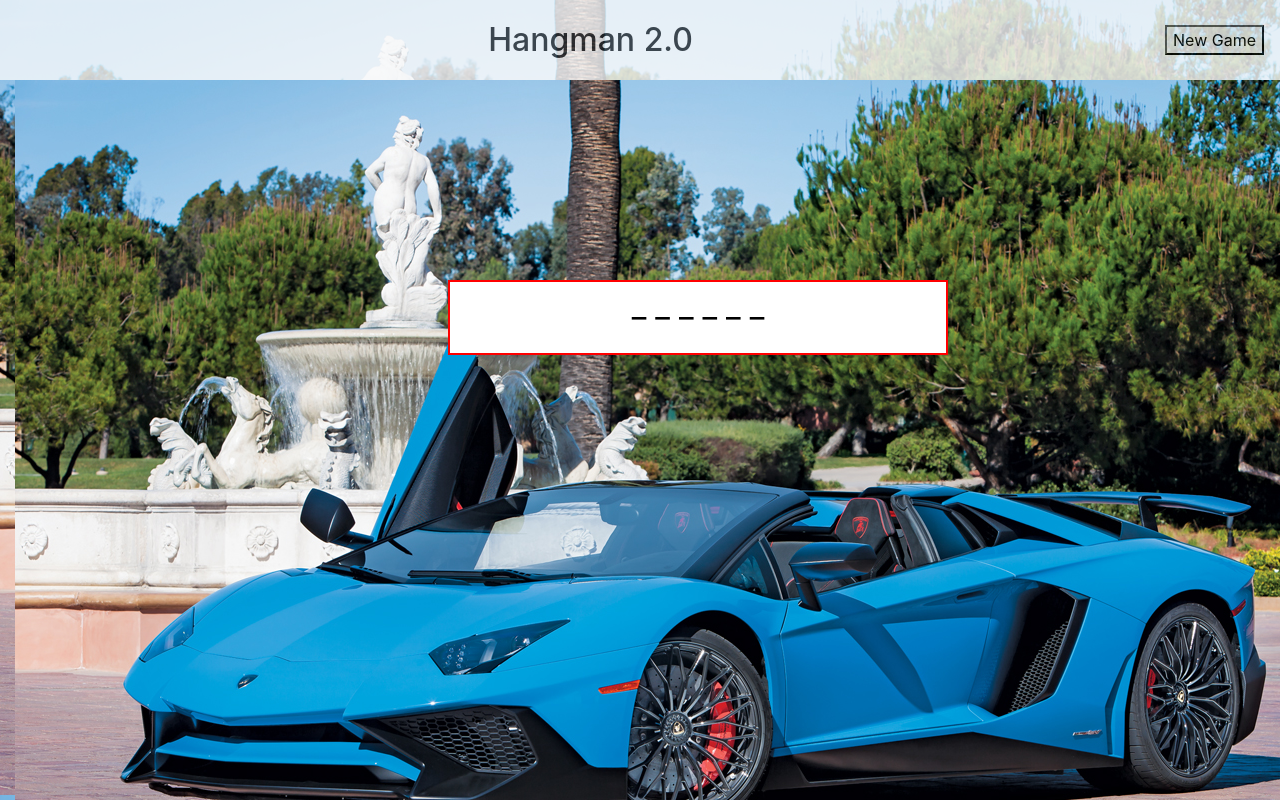
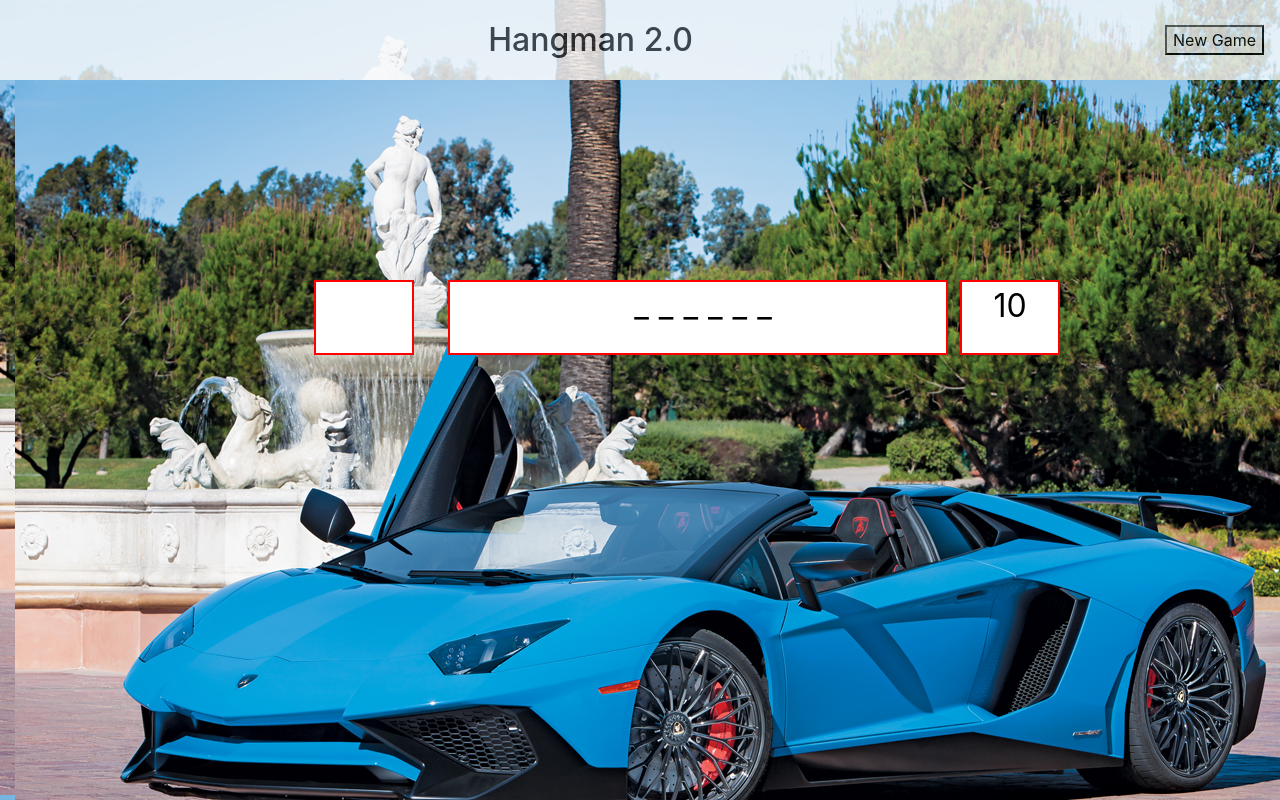
Before and after one commit to jdalton467/Hangman-Game, a plain HTML site: page index.html in a window 1280 px wide. Drawn offline with nearby package versions, Linux system fonts and the light colour scheme; files whose address does not match are found by name.

Commit message:
almost there

```diff
--- a/assets/css/style.css
+++ b/assets/css/style.css
@@ -42,6 +42,21 @@ body{
 
 }
 
+#usedwords{
+	height:75px;
+	width: 100px;
+	border: red solid 2px;
+	color: black;
+	position: absolute;
+	left: 24.5%;
+	top: 200px;
+	background-color: white;
+	text-align: center;
+	/*padding-top: 10px;*/
+	font-size: 32px;
+}
+
+
 #letter-box{
 	height:75px;
 	width: 500px;
@@ -55,3 +70,22 @@ body{
 	/*padding-top: 10px;*/
 	font-size: 32px;
 }
+
+#guess-count{
+	height:75px;
+	width: 100px;
+	border: red solid 2px;
+	color: black;
+	position: absolute;
+	left: 75%;
+	top: 200px;
+	background-color: white;
+	text-align: center;
+	/*padding-top: 10px;*/
+	font-size: 32px;
+}
+
+.div{
+	display: inline-block;
+	margin-left: 10px;
+}
--- a/index.html
+++ b/index.html
@@ -17,7 +17,9 @@
 			<div class="row">
 				<div class="col-md-12">
 					<img src="images/lambo.jpg">
+					<div id="usedwords"></div>
 					<div id="letter-box"></div>
+					<div id="guess-count"></div>
 				</div>
 			</div>
 
@@ -25,7 +27,13 @@
 		</div>
 
 		<script type="text/javascript">
+
+		var pickedWord;
+		var guess = 10;
 		function start(){
+		guess = 10;
+		document.getElementById("guess-count").innerHTML = " ";
+		document.getElementById("guess-count").append(guess);
 			document.getElementById("letter-box").innerHTML = "";
 		var words = ['helicopter', 'spacex', 'the terminator', 'lego batman', 'the force awakens'];
 			//function that is immediatley invoked that takes an array and picks out a word
@@ -34,14 +42,21 @@
 
 		}
 
-		var pickedWord = wordPick(words);
+		pickedWord = wordPick(words);
 		console.log(pickedWord)
 
-		function underScore(picked){
+		function underScore(picked, correct){
 			for(var i = 0; i < picked.length; i++){
 				if(picked[i] != " "){
 					// console.log("space")
-					document.getElementById("letter-box").append("_ "); //append underscore
+					var newDiv = document.createElement('div');
+					newDiv.append("_ ");
+					newDiv.setAttribute("class", picked[i]);
+					newDiv.classList.add("div");
+					document.getElementById("letter-box").append(newDiv); //append underscore
+
+				}else if(correct){
+					console.log(correct);
 				}else{
 					var foo = document.createTextNode("\u00A0"); //if the phrase has a space append a whitespace in place of underscore
 					var bar = document.createTextNode("\u00A0");
@@ -55,7 +70,26 @@
 
 		start(); //start the game
 
-			// console.log(words);
+		document.onkeyup = function(e){
+			console.log(e.key);
+			console.log(pickedWord);
+			if(pickedWord.indexOf(e.key) !== -1 && e.key !== " "){
+				console.log("right guess");
+				// var correct = true;
+				// document.getElementsByClassName(e.key)
+				for(var i = 0; i<document.getElementsByClassName(e.key).length; i++){
+				document.getElementsByClassName(e.key)[i].innerHTML = e.key;
+			}
+			}else if(pickedWord.indexOf(e.key) == -1){
+				console.log("wrong guess");
+				guess -= 1;
+				document.getElementById("guess-count").innerHTML = " ";
+				document.getElementById("guess-count").append(guess);
+				console.log(guess)
+			}else{
+				alert("space is not answer");
+			}
+		}
 		</script>
 	</body>
 </html>
```
